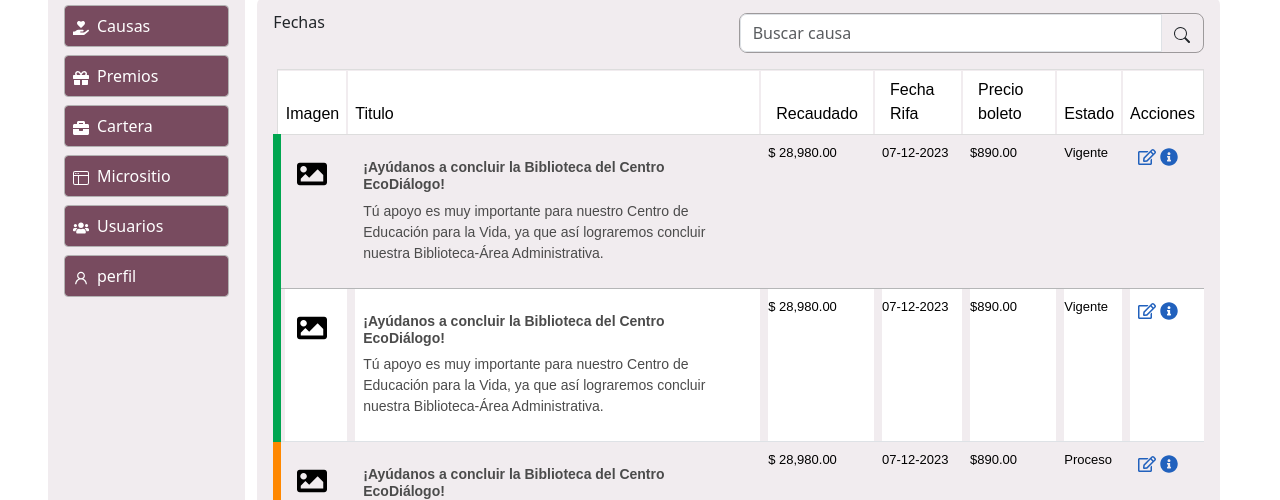
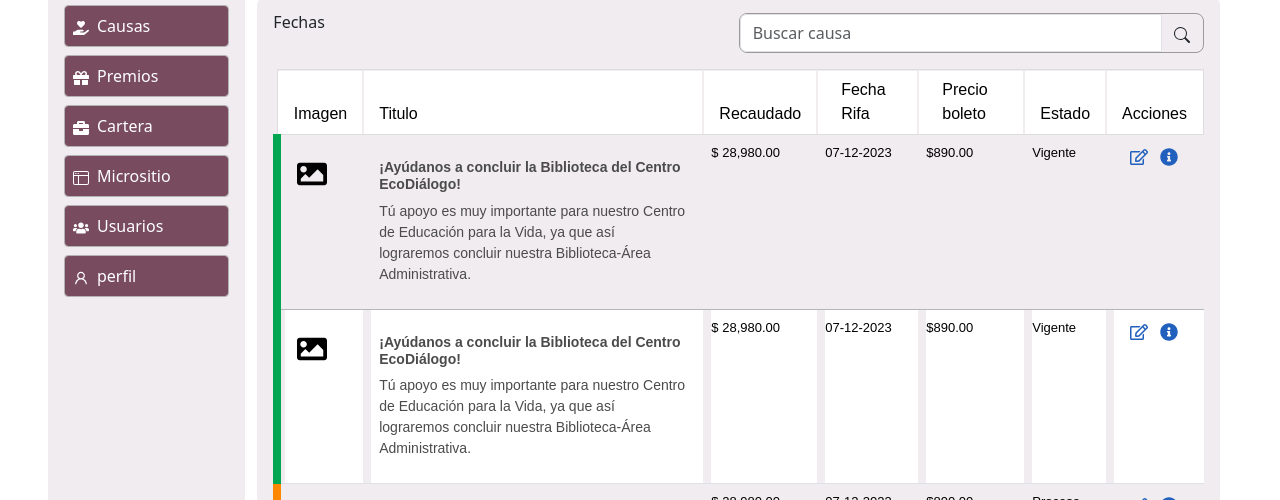
Before and after one commit to gasa1296/rifas, a Next.js app: page /dashboard in a window 1280 px wide. Both pictures are taken after a click on the element "Causas". Shown: the part 300-800 px from the top of the page. Built offline with nearby package versions, Linux system fonts and the light colour scheme; no server answers.

Commit message:
terminando dashboard

```diff
--- a/src/components/Dashboard/DasboardUsers.tsx
+++ b/src/components/Dashboard/DasboardUsers.tsx
@@ -18,6 +18,7 @@ export default function DasboardUsers() {
     const handleCloseDelete = () => setShowScreenDelete(false);
     const handleCloseAsociacion = () => setShowAsociarUsuario(false);
     const handleCloseEdit = () => setShowEditUser(false);
+
 
 
     return (
--- a/src/components/Dashboard/DashboardCausas.tsx
+++ b/src/components/Dashboard/DashboardCausas.tsx
@@ -41,14 +41,14 @@ export default function DashboardCausas() {
 
                     <table className="table ">
                         <thead className='container-cartera '>
-                            <tr className=''>
-                                <th className='select-DashboarRifas px-2' scope="col">Imagen</th>
-                                <th className='select-DashboarRifas ' scope="col">Titulo</th>
+                            <tr className=' '>
+                                <th className='select-DashboarRifas px-3' scope="col">Imagen</th>
+                                <th className='select-DashboarRifas px-3 ' scope="col">Titulo</th>
                                 <th className='select-DashboarRifas px-3' scope="col">Recaudado</th>
-                                <th className='select-DashboarRifas px-3' scope="col">Fecha Rifa</th>
-                                <th className='select-DashboarRifas px-3' scope="col">Precio boleto</th>
-                                <th className='select-DashboarRifas px-2' scope="col">Estado</th>
-                                <th className='select-DashboarRifas px-2' scope="col">Acciones</th>
+                                <th className='select-DashboarRifas px-4' scope="col">Fecha Rifa</th>
+                                <th className='select-DashboarRifas px-4' scope="col">Precio boleto</th>
+                                <th className='select-DashboarRifas px-3' scope="col">Estado</th>
+                                <th className='select-DashboarRifas px-3' scope="col">Acciones</th>
                             </tr>
                         </thead>
                         <tbody>
@@ -62,7 +62,7 @@ export default function DashboardCausas() {
                                 <td className='number-dashboardRifas'>07-12-2023</td>
                                 <td className='number-dashboardRifas'>$890.00</td>
                                 <td className='number-dashboardRifas'>Vigente</td>
-                                <td className='icon-dashboarRifas px-3'><FaRegEdit color="#2161BD" size={18} /> <FaInfoCircle color="#2161BD" size={18} /> </td>
+                                <td className='icon-dashboarRifas px-3'><FaRegEdit color="#2161BD" size={18} className='mx-2' /> <FaInfoCircle color="#2161BD" size={18} /> </td>
                             </tr>
                             <tr className='fondo-table borderLateral-Rifas'>
                                 <th scope="row">  <FaImage size={30} className=' mt-3 mx-2' /></th>
@@ -74,7 +74,7 @@ export default function DashboardCausas() {
                                 <td className='number-dashboardRifas'>07-12-2023</td>
                                 <td className='number-dashboardRifas'>$890.00</td>
                                 <td className='number-dashboardRifas'>Vigente</td>
-                                <td className='icon-dashboarRifas px-3'><FaRegEdit color="#2161BD" size={18} /> <FaInfoCircle color="#2161BD" size={18} /> </td>
+                                <td className='icon-dashboarRifas px-3'><FaRegEdit color="#2161BD" size={18} className='mx-2' /> <FaInfoCircle color="#2161BD" size={18} /> </td>
                             </tr>
                             <tr className='table-secondary  borderLateral-vigente'>
                                 <th scope="row">  <FaImage size={30} className=' mt-3 mx-2' /></th>
@@ -86,7 +86,7 @@ export default function DashboardCausas() {
                                 <td className='number-dashboardRifas'>07-12-2023</td>
                                 <td className='number-dashboardRifas'>$890.00</td>
                                 <td className='number-dashboardRifas px-2 '>Proceso</td>
-                                <td className='icon-dashboarRifas px-3'><FaRegEdit color="#2161BD" size={18} /> <FaInfoCircle color="#2161BD" size={18} /> </td>
+                                <td className='icon-dashboarRifas px-3'><FaRegEdit color="#2161BD" size={18} className='mx-2' /> <FaInfoCircle color="#2161BD" size={18} /> </td>
                             </tr>
                         </tbody>
                     </table>
```
